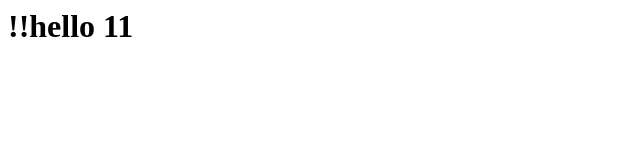
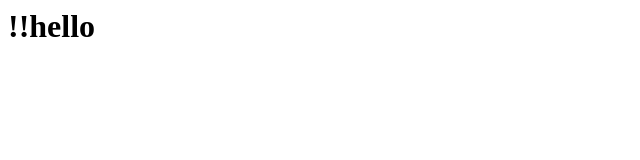
Before and after one commit to roshansibi/roshandevops, a plain HTML site: page index.html in a window 1280 px wide. Shown: the full height of the page, 0-640 px from the left. Drawn offline with Linux system fonts and the light colour scheme.

Commit message:
Update index.html

```diff
--- a/index.html
+++ b/index.html
@@ -1 +1 @@
-<h1>!!hello 11 </h1>
+<h1>!!hello  </h1>
```
